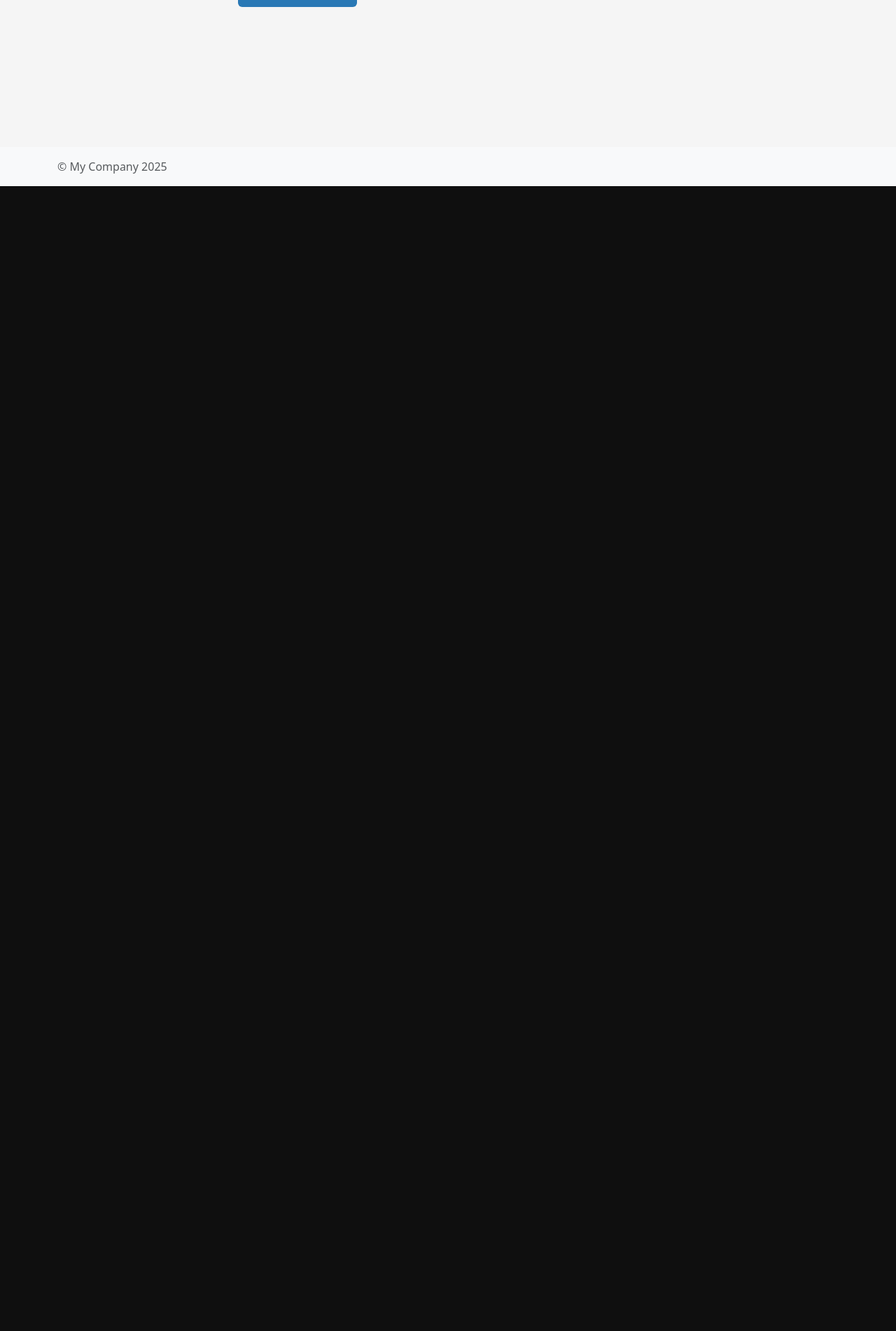
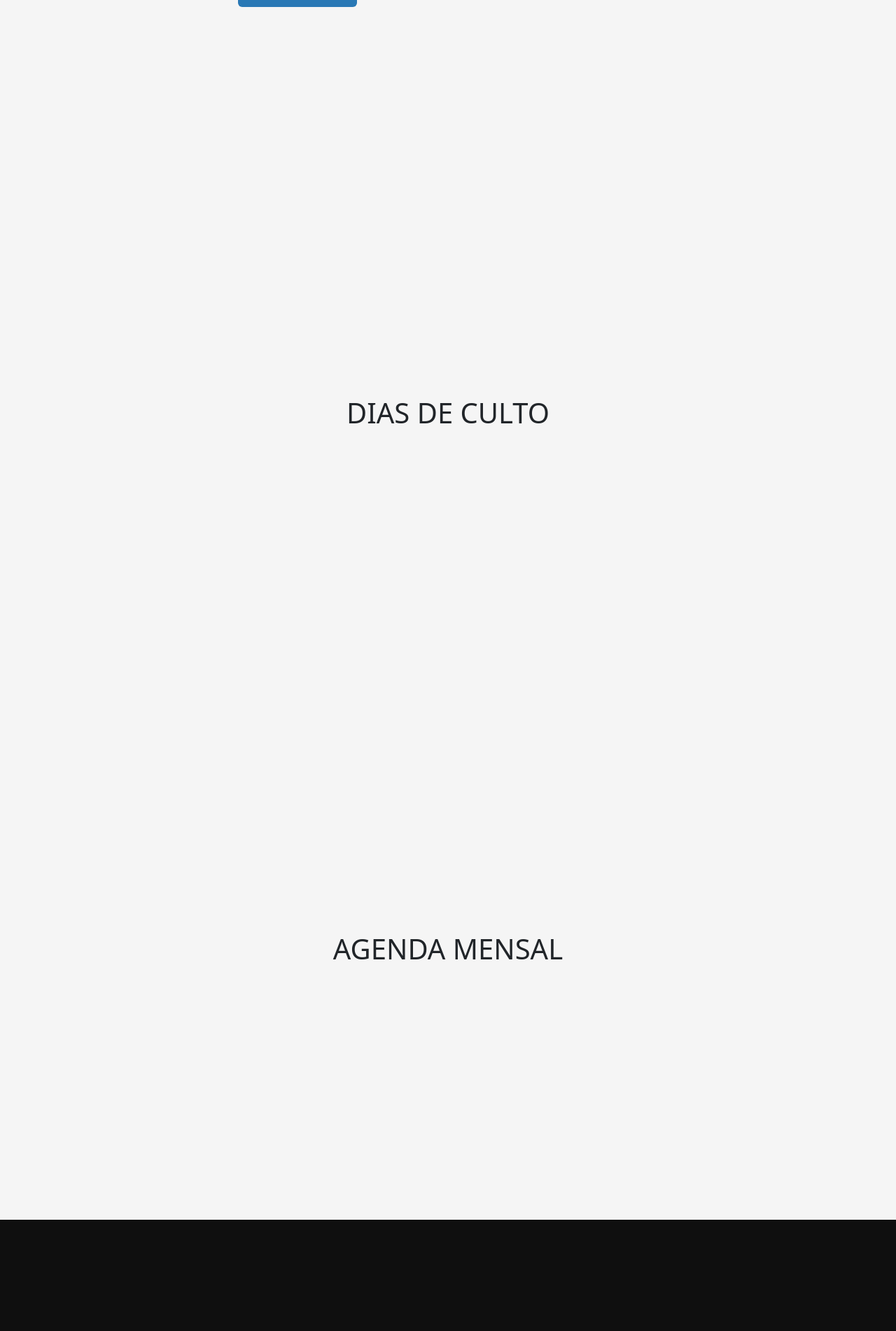
Before and after one commit to andreywilmsen/o_caminho, a Yii app: template views/site/index.php in a window 1280 px wide. Shown: the part 1356-3258 px from the top of the page at 70% size. Before the commit the page ends 1622 px from the top, so only its background shows below. Run offline with PHP 8.4 and a stand-in for Yii, Linux system fonts and the light colour scheme; the template is opened without the code that fills it, so the values that code supplies are empty; some libraries are stand-ins or nearby versions.

Commit message:
skeleton body

```diff
--- a/views/site/index.php
+++ b/views/site/index.php
@@ -13,6 +13,7 @@ $this->title = 'My Yii Application';
             <h1>O CAMINHO</h1>
         </div>
     </section>
+
     <section>
         <div id="presentation-evangelism" class="center-display flex-column">
             <div id="header-evangelism" class="">
@@ -24,8 +25,33 @@ $this->title = 'My Yii Application';
                 </p>
             </div>
             <div id="button-evangelism" class="">
-                <?= Html::button('Recomece hoje!', ['class' => 'btn general-button'])?>
+                <?= Html::button('Recomece hoje!', ['class' => 'btn general-button']) ?>
             </div>
         </div>
     </section>
+
+    <section>
+        <div id="days-of-worship" class="center-display">
+            <h1>DIAS DE CULTO</h1>
+        </div>
+    </section>
+
+    <section>
+        <div id="monthly-schedule" class="center-display">
+            <h1>AGENDA MENSAL</h1>
+        </div>
+    </section>
+
+    <section>
+        <div id="day-with-life" class="center-display">
+            <h1>DIA COM VIDA</h1>
+        </div>
+    </section>
+
+    <section>
+        <div id="latests-posts" class="center-display">
+            <h1>ÚLTIMAS POSTAGENS</h1>
+        </div>
+    </section>
+
 </div>
--- a/web/css/estilos.css
+++ b/web/css/estilos.css
@@ -34,7 +34,7 @@
     height: 20vh;
 }
 
-#header-evangelism h1{
+#header-evangelism h1 {
     background-color: #0F0F0F;
     color: #f5f5f5;
     padding: 10px;
@@ -45,3 +45,29 @@
     height: 35vh;
     font-size: 32px;
 }
+
+#days-of-worship {
+    background-color: #F5F5F5;
+    width: 100vw;
+    height: 95.8vh;
+}
+
+#monthly-schedule {
+    width: 100vw;
+    height: 95.8vh;
+    background-color: #F5F5F5;
+}
+
+#day-with-life {
+    color: #F5F5F5;
+    width: 100vw;
+    height: 95.8vh;
+    background-color: #0F0F0F;
+}
+
+#latests-posts{
+    width: 100vw;
+    height: 95.8vh;
+    background-color: #1A1A1A;
+    color: #F5F5F5;
+}
```
